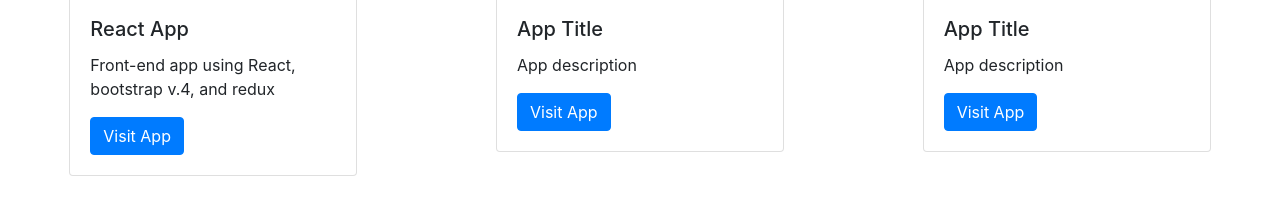
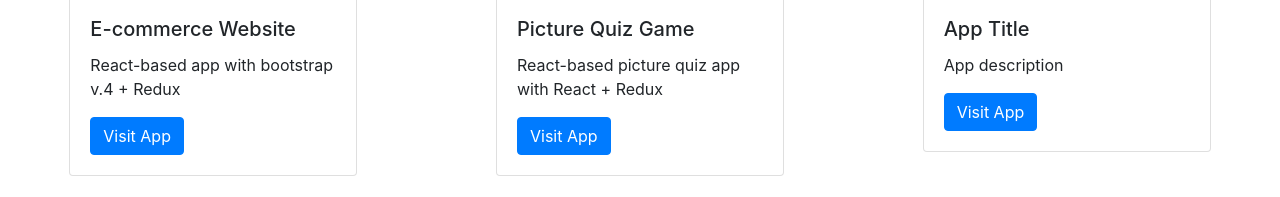
Before and after one commit to joelb01-github/portfolio, a website: page index.html in a window 1280 px wide. Shown: the part 1107-1304 px from the top of the page. Drawn offline with nearby package versions, Linux system fonts and the light colour scheme.

Commit message:
added README and crewapp to portfolio

```diff
--- a/index.html
+++ b/index.html
@@ -74,10 +74,10 @@
 
         <div class="col-xs-12 col-sm-6 col-lg-4 mb-4">
           <div class="card mx-auto" style="width: 18rem;">
-            <img class="card-img-top" src="https://firebasestorage.googleapis.com/v0/b/confusionserver-956e4.appspot.com/o/images%2Fportfolio_confusion.png?alt=media&token=7b3c03c6-ecb5-4b85-bfac-e295d51166fb" alt="Card image cap">
+            <img class="card-img-top" src="https://firebasestorage.googleapis.com/v0/b/joelbarencoportfolio.appspot.com/o/images%2Fportfolio_confusion.png?alt=media&token=e02059eb-5637-408e-b8f3-b25eb88295fa" alt="Card image cap">
             <div class="card-body">
-              <h5 class="card-title">React App</h5>
-              <p class="card-text">Front-end app using React, bootstrap v.4, and redux</p>
+              <h5 class="card-title">E-commerce Website</h5>
+              <p class="card-text">React-based app with bootstrap v.4 + Redux</p>
               <a href="https://joelb01-github.github.io" class="btn btn-primary">Visit App</a>
             </div>
           </div>
@@ -85,11 +85,11 @@
 
         <div class="col-xs-12 col-sm-6 col-lg-4 mb-4">
           <div class="card mx-auto" style="width: 18rem;">
-            <img class="card-img-top" src="https://lightwidget.com/widgets/empty-photo.jpg" alt="Card image cap">
+            <img class="card-img-top" src="https://firebasestorage.googleapis.com/v0/b/joelbarencoportfolio.appspot.com/o/images%2FScreenshot%20from%202019-01-25%2009-23-25.png?alt=media&token=f6555a0e-87a7-4e67-8131-b3af7fbb6f70" alt="Card image cap">
             <div class="card-body">
-              <h5 class="card-title">App Title</h5>
-              <p class="card-text">App description</p>
-              <a href="#" class="btn btn-primary">Visit App</a>
+              <h5 class="card-title">Picture Quiz Game</h5>
+              <p class="card-text">React-based picture quiz app with React + Redux</p>
+              <a href="https://joelb01-github.github.io/crewapp/" class="btn btn-primary">Visit App</a>
             </div>
           </div>
         </div>
--- a/scroll.js
+++ b/scroll.js
@@ -1,4 +1,8 @@
 window.onscroll = function() {scrollFunction()};
+
+/**
+ * Module for the top button
+ */
 
 function scrollFunction() {
   if (document.body.scrollTop > 20 || document.documentElement.scrollTop > 20) {
```
Also changed, not shown: README.md (added).
